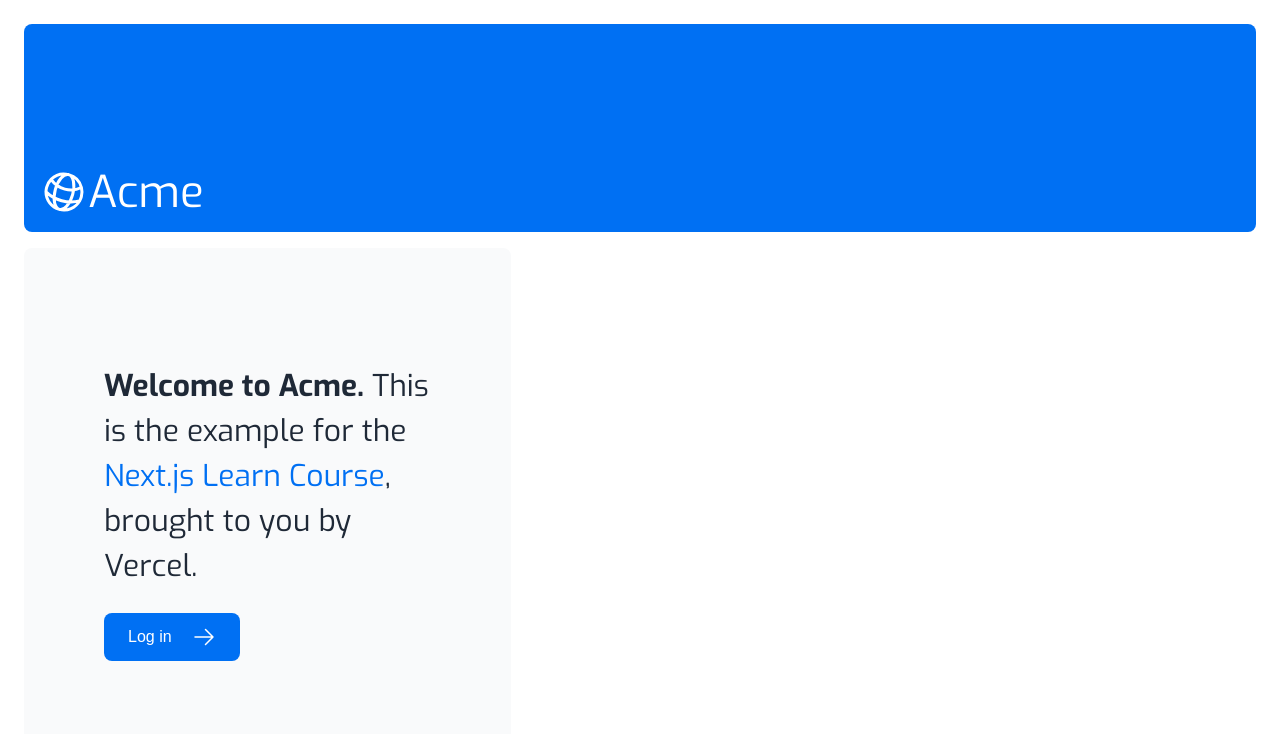
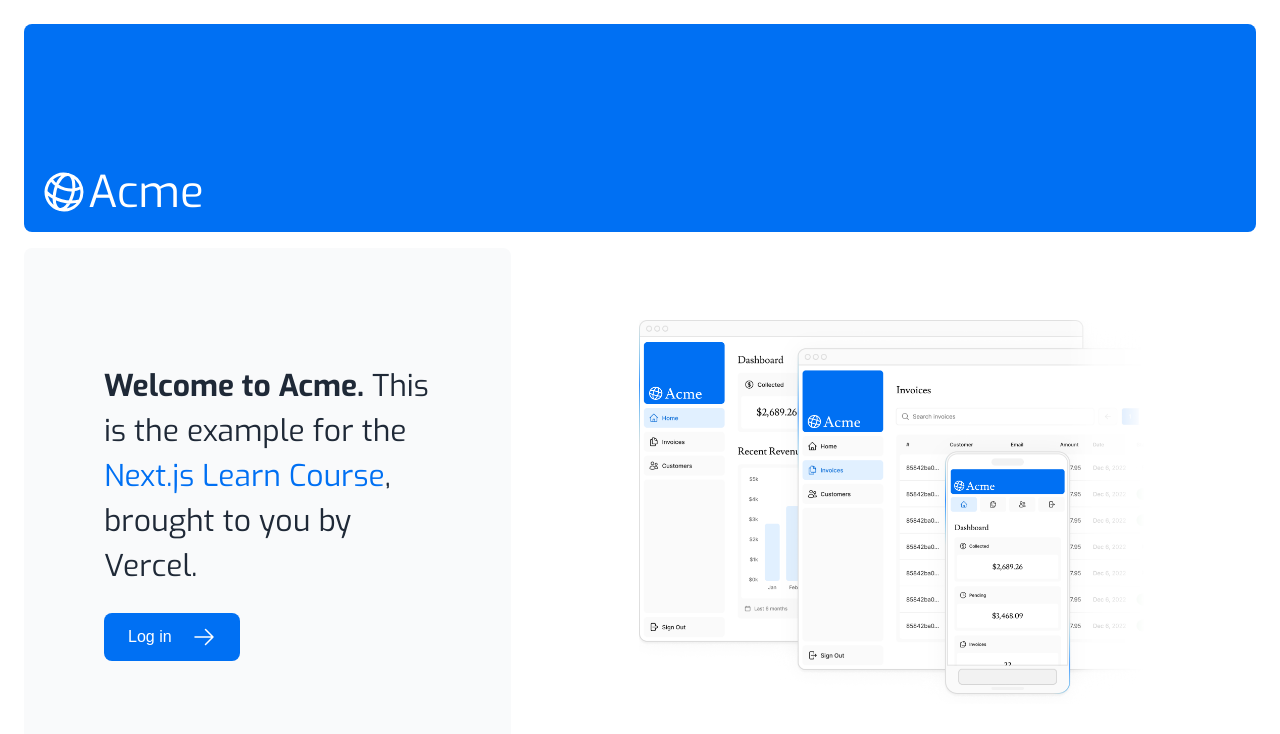
Before and after one commit to frsnmk/nextjs-dashboard, a Next.js app: page / in a window 1280 px wide. Shown: the top 734 px of the page. Built offline with nearby package versions, Linux system fonts and the light colour scheme; a web font is replaced by a local one.

Commit message:
3.2: Optimize image with Image component from next js

```diff
--- a/app/page.tsx
+++ b/app/page.tsx
@@ -2,6 +2,7 @@
 import { ArrowRightIcon } from '@heroicons/react/24/outline';
 import Link from 'next/link';
 import { exo } from '@/app/ui/fonts';
+import Image from 'next/image';
 
 export default function Page() {
   return (
@@ -27,6 +28,21 @@
         </div>
         <div className="flex items-center justify-center p-6 md:w-3/5 md:px-28 md:py-12">
           {/* Add Hero Images Here */}
+          <Image
+              src="/hero-desktop.png"
+              width={1000}
+              height={760}
+              className="hidden md:block"
+              alt="Screenshots of the dashboard project showing desktop version"
+            />
+
+            <Image
+              src="/hero-mobile.png"
+              width={560}
+              height={620}
+              className="md:hidden"
+              alt="Screenshots of the dashboard project showing mobile version"
+            />
         </div>
       </div>
     </main>
```
